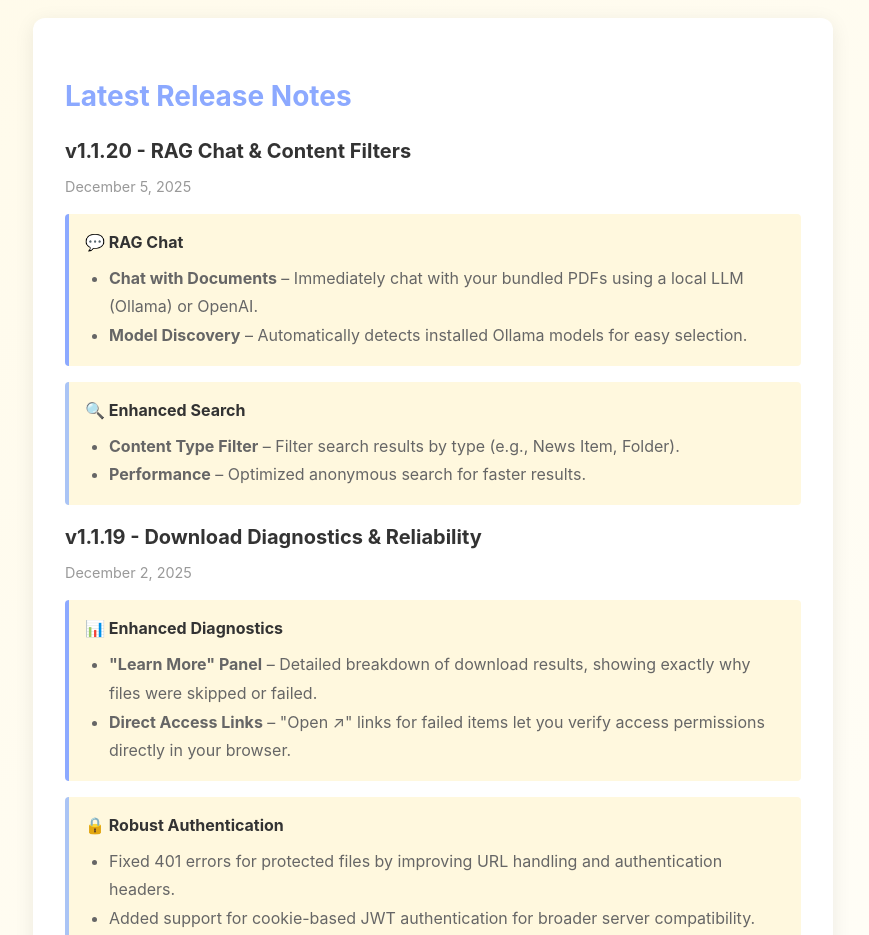
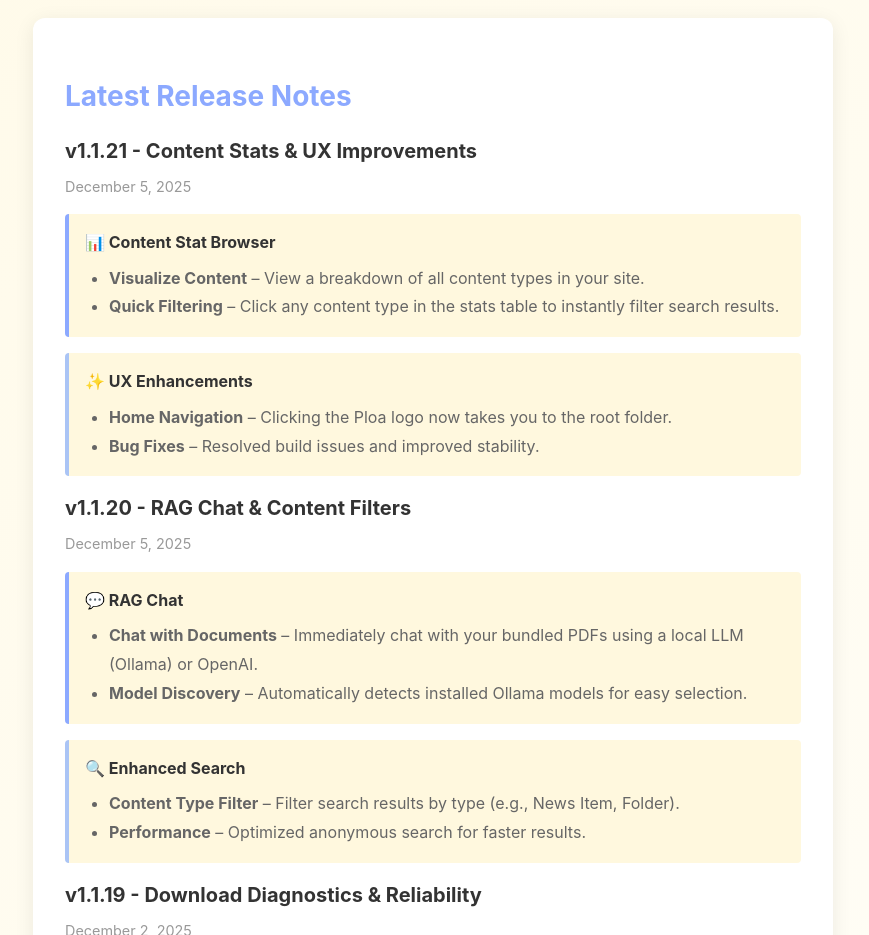
Before and after one commit to pigeonflight/Ploa, a website built with Vite: page docs/index.html in a window 1280 px wide. Shown: the part 1940-2875 px from the top of the page, without its empty margins (207-1076 px from the left). Built offline with nearby package versions, Linux system fonts and the light colour scheme.

Commit message:
Release v1.1.21

```diff
--- a/docs/index.html
+++ b/docs/index.html
@@ -74,7 +74,7 @@
         "price": "0",
         "priceCurrency": "USD"
       },
-      "softwareVersion": "1.1.20",
+      "softwareVersion": "1.1.21",
       "screenshot": "https://raw.githubusercontent.com/pigeonflight/Ploa/main/public/PloaCircle.svg"
     }
     </script>
@@ -580,6 +580,29 @@
         <h2 style="color: #8CA9FF; margin-bottom: 1rem; font-size: 1.75rem;">Latest Release Notes</h2>
 
         <div style="margin-bottom: 2rem;">
+            <h3 style="color: #333; margin-bottom: 0.5rem; font-size: 1.25rem;">v1.1.21 - Content Stats & UX
+                Improvements</h3>
+            <p style="color: #999; font-size: 0.9rem; margin-bottom: 1rem;">December 5, 2025</p>
+
+            <div
+                style="background: #FFF8DE; border-left: 4px solid #8CA9FF; padding: 1rem; border-radius: 4px; margin-bottom: 1rem;">
+                <strong style="color: #333;">📊 Content Stat Browser</strong>
+                <ul style="margin: 0.5rem 0 0 1.5rem; color: #666; line-height: 1.8;">
+                    <li><strong>Visualize Content</strong> – View a breakdown of all content types in your site.</li>
+                    <li><strong>Quick Filtering</strong> – Click any content type in the stats table to instantly filter
+                        search results.</li>
+                </ul>
+            </div>
+
+            <div
+                style="background: #FFF8DE; border-left: 4px solid #AAC4F5; padding: 1rem; border-radius: 4px; margin-bottom: 1rem;">
+                <strong style="color: #333;">✨ UX Enhancements</strong>
+                <ul style="margin: 0.5rem 0 0 1.5rem; color: #666; line-height: 1.8;">
+                    <li><strong>Home Navigation</strong> – Clicking the Ploa logo now takes you to the root folder.</li>
+                    <li><strong>Bug Fixes</strong> – Resolved build issues and improved stability.</li>
+                </ul>
+            </div>
+
             <h3 style="color: #333; margin-bottom: 0.5rem; font-size: 1.25rem;">v1.1.20 - RAG Chat & Content Filters
             </h3>
             <p style="color: #999; font-size: 0.9rem; margin-bottom: 1rem;">December 5, 2025</p>
--- a/package.json
+++ b/package.json
@@ -1,7 +1,7 @@
 {
   "name": "ploa",
   "private": true,
-  "version": "1.1.20",
+  "version": "1.1.21",
   "description": "Plone REST API GUI - A Rust-based GUI application for interacting with Plone sites",
   "type": "module",
   "scripts": {
--- a/src-tauri/tauri.conf.json
+++ b/src-tauri/tauri.conf.json
@@ -1,6 +1,6 @@
 {
   "productName": "Ploa",
-  "version": "1.1.20",
+  "version": "1.1.21",
   "identifier": "com.incrementic.ploa",
   "build": {
     "beforeDevCommand": "bun run dev",
```
